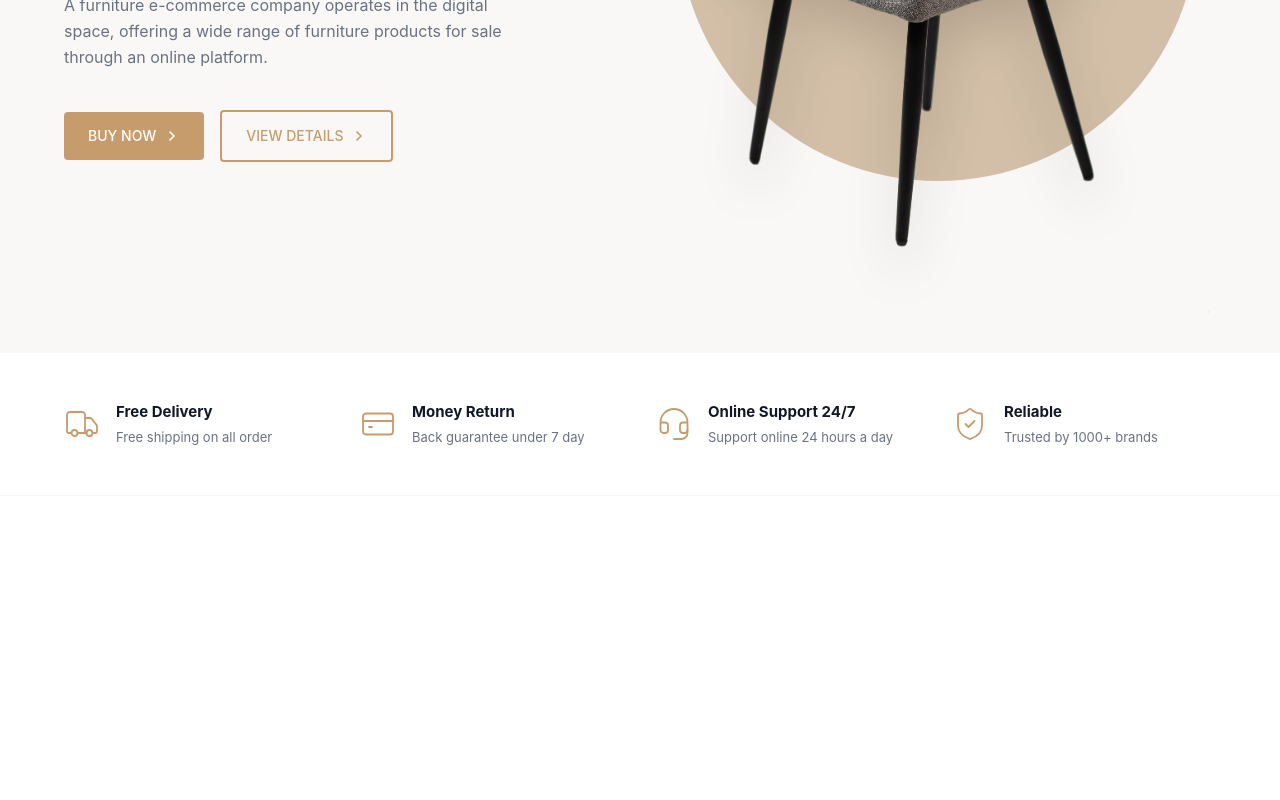
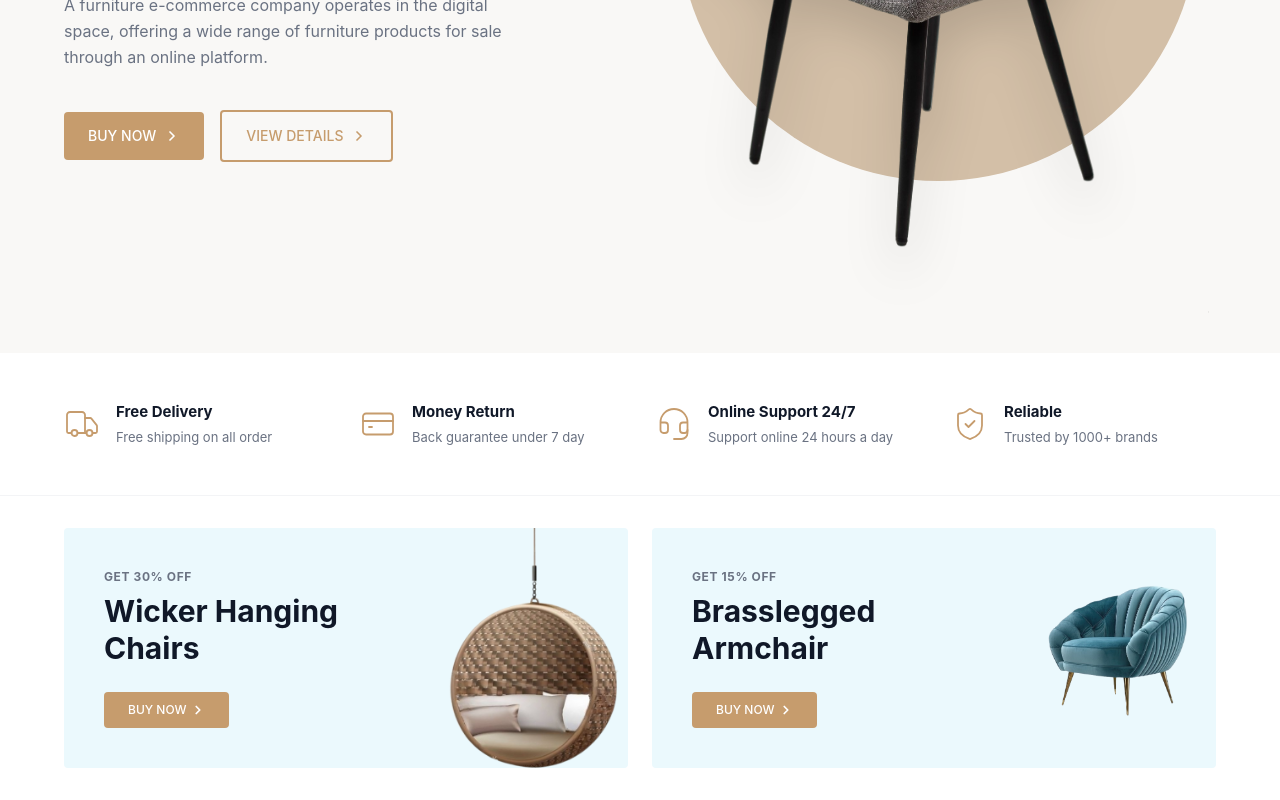
Before and after one commit to gnanaprakash06/addina-ecommerce, a React (Vite) app: page / in a window 1280 px wide. Shown: the part 627-1427 px from the top of the page. Before the commit the page ends 1123 px from the top, so only its background shows below. Built offline with nearby package versions, Linux system fonts and the light colour scheme.

Commit message:
Added promo banner section

```diff
--- a/src/App.tsx
+++ b/src/App.tsx
@@ -1,13 +1,15 @@
 import Features from "./components/Features";
 import Hero from "./components/Hero";
 import Navbar from "./components/NavBar";
+import PromoBanners from "./components/PromoBanners";
 
 function App() {
     return (
-        <div className="App">
+        <div className="min-h-screen bg-white">
             <Navbar />
             <Hero />
             <Features />
+            <PromoBanners />
         </div>
     );
 }
--- /dev/null
+++ b/src/components/PromoBanners.tsx
@@ -0,0 +1,62 @@
+import { ChevronRight } from "lucide-react";
+import blueChair from "../assets/blue-chair.png";
+import wickerChair from "../assets/wicker-chair.png";
+
+export default function PromoBanners() {
+    return (
+        <section className="w-full px-4 md:px-8 lg:px-16 py-8">
+            {/* 2-Column Grid */}
+            <div className="grid grid-cols-1 md:grid-cols-2 gap-6">
+                {/* --- Banner 1: Wicker Hanging Chairs --- */}
+                <div className="bg-[#EBF9FD] rounded-sm p-8 sm:p-10 relative overflow-hidden flex items-center min-h-60 group">
+                    {/* Text Content */}
+                    <div className="relative z-10 max-w-[55%]">
+                        <span className="text-gray-500 text-xs font-bold tracking-wider mb-2 block uppercase">
+                            Get 30% Off
+                        </span>
+                        <h3 className="text-2xl lg:text-3xl font-bold text-gray-900 mb-6 leading-tight">
+                            Wicker Hanging Chairs
+                        </h3>
+                        <button className="bg-[#C69C6D] hover:bg-[#b0875b] text-white text-xs font-medium px-6 py-2.5 rounded transition-all flex items-center gap-1 w-max">
+                            BUY NOW <ChevronRight size={14} strokeWidth={3} />
+                        </button>
+                    </div>
+
+                    {/* Image & Decorative Background */}
+                    <div className="absolute right-0 top-0 w-1/2 h-full flex justify-end items-center pointer-events-none">
+                        <img
+                            src={wickerChair}
+                            alt="Wicker Chair"
+                            className="relative z-10 w-full max-w-45 object-contain group-hover:scale-105 transition-transform duration-500"
+                        />
+                    </div>
+                </div>
+
+                {/* --- Banner 2: Brasslegged Armchair --- */}
+                <div className="bg-[#EBF9FD] rounded-sm p-8 sm:p-10 relative overflow-hidden flex items-center min-h-60 group">
+                    {/* Text Content */}
+                    <div className="relative z-10 max-w-[55%]">
+                        <span className="text-gray-500 text-xs font-bold tracking-wider mb-2 block uppercase">
+                            Get 15% Off
+                        </span>
+                        <h3 className="text-2xl lg:text-3xl font-bold text-gray-900 mb-6 leading-tight">
+                            Brasslegged Armchair
+                        </h3>
+                        <button className="bg-[#C69C6D] hover:bg-[#b0875b] text-white text-xs font-medium px-6 py-2.5 rounded transition-all flex items-center gap-1 w-max">
+                            BUY NOW <ChevronRight size={14} strokeWidth={3} />
+                        </button>
+                    </div>
+
+                    {/* Image */}
+                    <div className="absolute right-0 bottom-0 w-1/2 h-full flex justify-end items-center pointer-events-none pr-4">
+                        <img
+                            src={blueChair}
+                            alt="Blue Armchair"
+                            className="relative z-10 w-full max-w-45 object-contain group-hover:scale-105 transition-transform duration-500"
+                        />
+                    </div>
+                </div>
+            </div>
+        </section>
+    );
+}
```
Also changed, not shown: src/assets/blue-chair.png (added), src/assets/wicker-chair.png (added).
